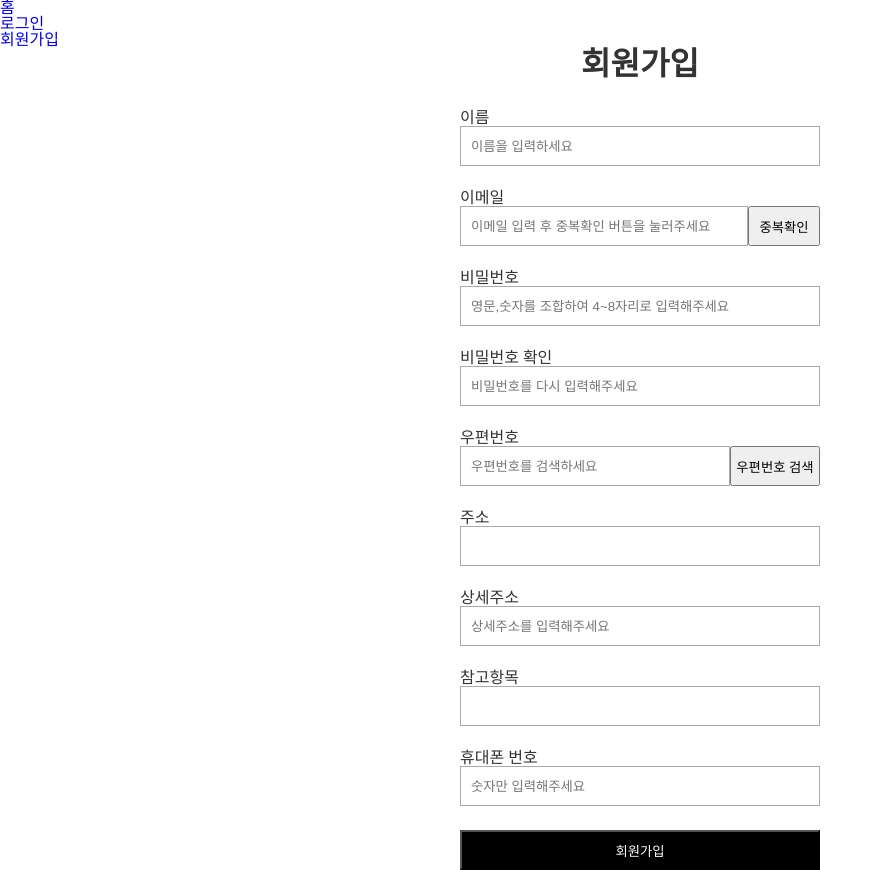
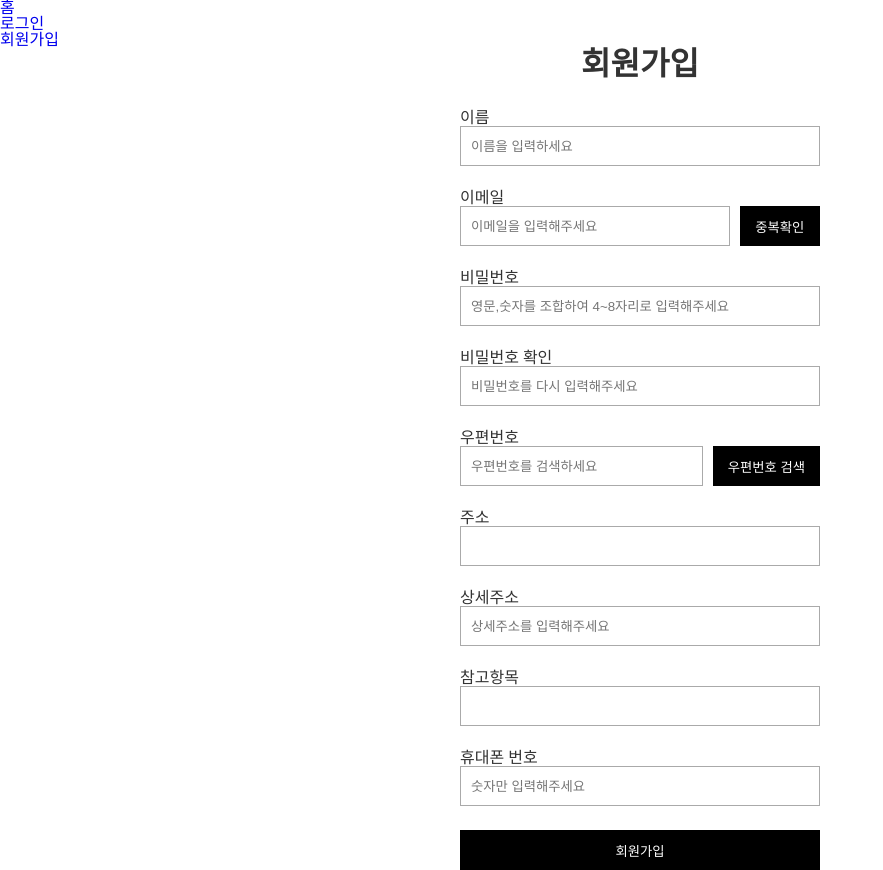
Before and after one commit to SuperMiniBeans/Front, a React (Create React App) app: page /join in a window 1280 px wide. Shown: the whole page, without its empty margins (0-883 px from the left). Built offline with nearby package versions, Linux system fonts and the light colour scheme.

Commit message:
[STYLE] 스타일 추가, 수정

```diff
--- a/src/pages/Join.js
+++ b/src/pages/Join.js
@@ -2,7 +2,7 @@ import styled from "styled-components";
 import { useState } from "react";
 import axios from "axios";
 // import { response } from "express";
-import { CompleteBtn } from "../styles/ButtonStyle";
+import { BtnBg } from "../styles/ButtonStyle";
 import { FlexBox } from "../styles/Layout";
 import Post from "../components/Post";
 
@@ -167,8 +167,8 @@ function Join() {
             </div>
             <div>
               <FlexBox>
-                <Input type="text" name="userEmail" value={email} placeholder="이메일 입력 후 중복확인 버튼을 눌러주세요" onChange={userEmail}></Input>
-                <button onClick={checkEmail} style={{width: '90px'}}>중복확인</button>
+                <EmailInput type="text" name="userEmail" value={email} placeholder="이메일을 입력해주세요" onChange={userEmail}></EmailInput>
+                <EmailChkBtn onClick={checkEmail} style={{width: '90px'}}>중복확인</EmailChkBtn>
               </FlexBox>
               <div><span>{emailMessage}</span></div>
             </div>
@@ -202,8 +202,8 @@ function Join() {
             </div>
             <div>
               <FlexBox>
-                <Input type="number" name="userAddressNumber" value={enroll_company.postcode} placeholder="우편번호를 검색하세요" onChange={handleInput} readOnly></Input>
-                <button onClick={handleComplete} style={{width: '120px'}}>우편번호 검색</button>
+                <PostcodeInput type="number" name="userAddressNumber" value={enroll_company.postcode} placeholder="우편번호를 검색하세요" onChange={handleInput} readOnly></PostcodeInput>
+                <AdrSearchBtn onClick={handleComplete} style={{width: '120px'}}>우편번호 검색</AdrSearchBtn>
               </FlexBox>
               {popup && <Post company={enroll_company} setcompany={setEnroll_company}></Post>}
             </div>
@@ -247,7 +247,7 @@ function Join() {
           </ItemWrap>
         </FormWrap>
 
-        <CompleteBtn type="submit" onClick={SignUp}>회원가입</CompleteBtn>
+        <JoinBtn type="submit" onClick={SignUp}>회원가입</JoinBtn>
       </div>
     </JoinWrapper>
   );
@@ -283,4 +283,32 @@ const Input = styled.input`
   border: 1px solid #aaa;
 `
 
+const EmailInput = styled.input`
+  width: 300px;
+  height: 40px;
+  padding-left: 10px;
+  border: 1px solid #aaa;
+`
+
+const EmailChkBtn = styled(BtnBg)`
+margin-left: 10px;
+  width: 120px;
+`
+
+const PostcodeInput = styled.input`
+  width: 270px;
+  height: 40px;
+  padding-left: 10px;
+  border: 1px solid #aaa;
+`
+
+const AdrSearchBtn = styled(BtnBg)`
+  margin-left: 10px;
+  width: 120px;
+`
+
+const JoinBtn = styled(BtnBg)`
+  width: 100%;
+`
+
 export default Join;
--- a/src/pages/Login.js
+++ b/src/pages/Login.js
@@ -3,8 +3,9 @@ import styled from "styled-components";
 import { useEffect, useState } from "react";
 import { useNavigate } from "react-router-dom";
 import axios from "axios";
+import { useCookies } from "react-cookie";
 import { FlexBox, FlexBoxSB } from "../styles/Layout";
-import { useCookies } from "react-cookie";
+import { BtnBg, BtnBorder } from "../styles/ButtonStyle";
 
 
 function Login() {
@@ -119,8 +120,8 @@ function Login() {
           </FlexBox>
         </FlexBoxSB>
 
-        <CompleteBtn type="submit" onClick={SignIn}>로그인</CompleteBtn>
-        <CompleteBtn2 type="submit" onClick={goJoin}>회원가입</CompleteBtn2>
+        <BtnBg type="submit" onClick={SignIn}>로그인</BtnBg>
+        <BtnBorder type="submit" onClick={goJoin}>회원가입</BtnBorder>
       </FormWrap>
 
 
@@ -157,22 +158,4 @@ const Input = styled.input`
   border: 1px solid #aaa;
 `
 
-const CompleteBtn = styled.button`
-  width: 100%;
-  height: 40px;
-  text-align: center;
-  color: #fff;
-  background-color: #000;
-  cursor: pointer;
-`
-
-const CompleteBtn2 = styled.button`
-  width: 100%;
-  height: 40px;
-  text-align: center;
-  border: 1px solid #000;
-  background-color: #fff;
-  cursor: pointer;
-`
-
 export default Login;
--- a/src/styles/ButtonStyle.js
+++ b/src/styles/ButtonStyle.js
@@ -1,10 +1,18 @@
 import styled from "styled-components"
 
-export const CompleteBtn = styled.button`
-  width: 100%;
+export const BtnBg = styled.button`
   height: 40px;
   text-align: center;
   color: #fff;
+  border: none;
   background-color: #000;
   cursor: pointer;
 `
+
+export const BtnBorder = styled.button`
+  height: 40px;
+  text-align: center;
+  border: 1px solid #000;
+  background-color: #fff;
+  cursor: pointer;
+`
```
